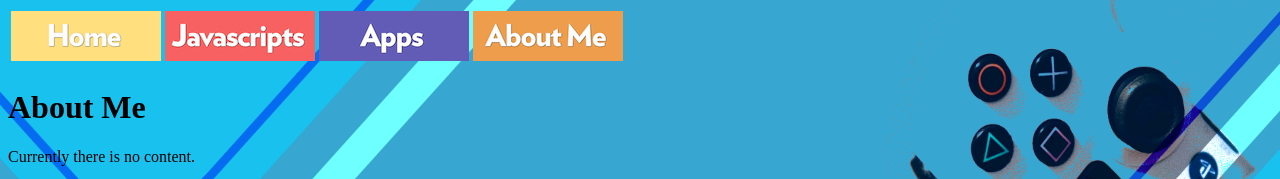
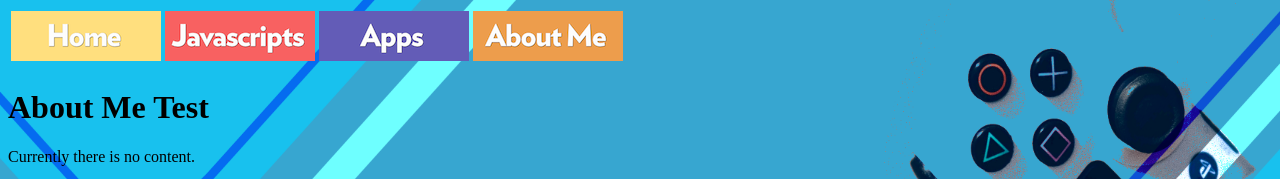
Before and after one commit to holdendepardo/holdendepardo.github.io, a plain HTML site: page about.html in a window 1280 px wide. Shown: the top 179 px of the page. Drawn offline with Linux system fonts and the light colour scheme.

Commit message:
Update about.html

```diff
--- a/about.html
+++ b/about.html
@@ -25,7 +25,7 @@ body {
       </tr>
     </table>
 
-    <h1> About Me </h1>
+    <h1> About Me Test</h1>
 
     <p>
       Currently there is no content.
```
